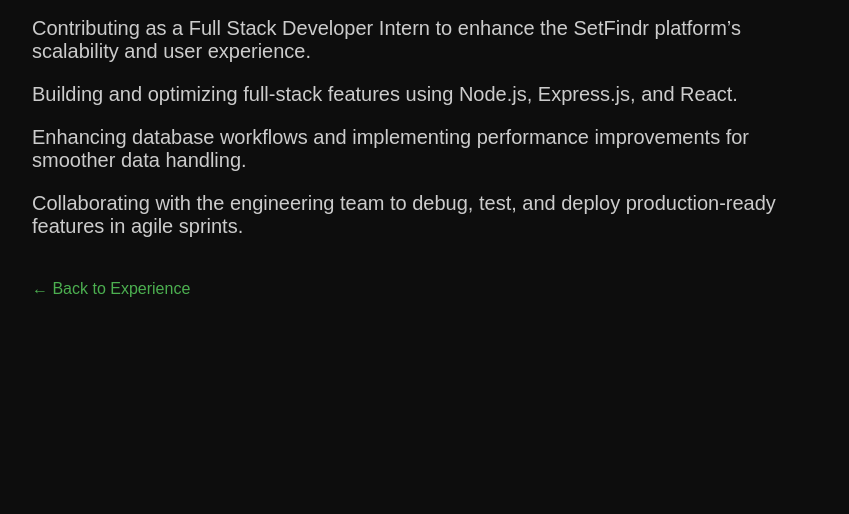
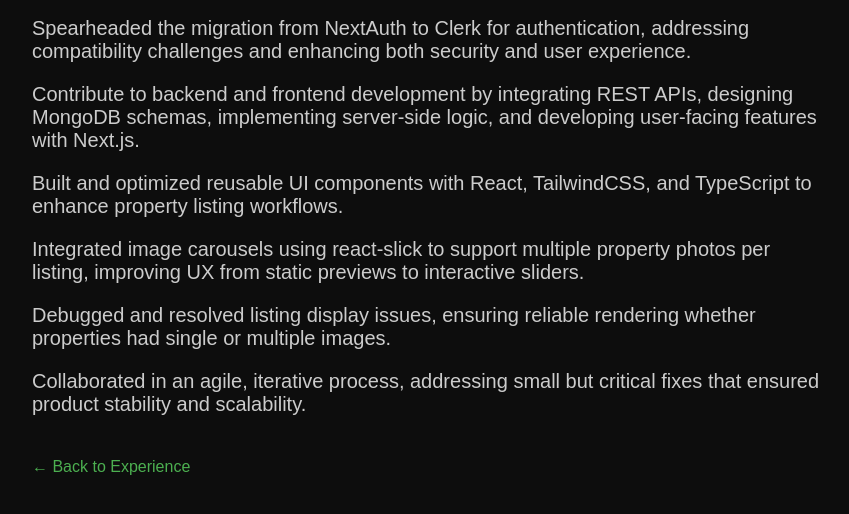
Before and after one commit to 1234567890925/latest-website, a plain HTML site: page all-companies-info/setfindr.html in a window 1280 px wide. Shown: the part 652-1166 px from the top of the page, without its empty margins (208-1057 px from the left). Before the commit the page ends 1038 px from the top, so only its background shows below. Drawn offline with Linux system fonts and the light colour scheme.

Commit message:
added setfindr experience

```diff
--- a/all-companies-info/setfindr.html
+++ b/all-companies-info/setfindr.html
@@ -69,10 +69,12 @@
 
     <div class="education-description">
       <h3>Experience</h3>
-      <p>Contributing as a Full Stack Developer Intern to enhance the SetFindr platform’s scalability and user experience.</p>
-      <p>Building and optimizing full-stack features using Node.js, Express.js, and React.</p>
-      <p>Enhancing database workflows and implementing performance improvements for smoother data handling.</p>
-      <p>Collaborating with the engineering team to debug, test, and deploy production-ready features in agile sprints.</p>
+      <p>Spearheaded the migration from NextAuth to Clerk for authentication, addressing compatibility challenges and enhancing both security and user experience.</p>
+      <p>Contribute to backend and frontend development by integrating REST APIs, designing MongoDB schemas, implementing server-side logic, and developing user-facing features with Next.js.</p>
+      <p>Built and optimized reusable UI components with React, TailwindCSS, and TypeScript to enhance property listing workflows.</p>
+      <p>Integrated image carousels using react-slick to support multiple property photos per listing, improving UX from static previews to interactive sliders.</p>
+      <p>Debugged and resolved listing display issues, ensuring reliable rendering whether properties had single or multiple images.</p>
+      <p>Collaborated in an agile, iterative process, addressing small but critical fixes that ensured product stability and scalability.</p>
     </div>
 
     <a href="../index.html#resume" class="read-more">← Back to Experience</a>
```
